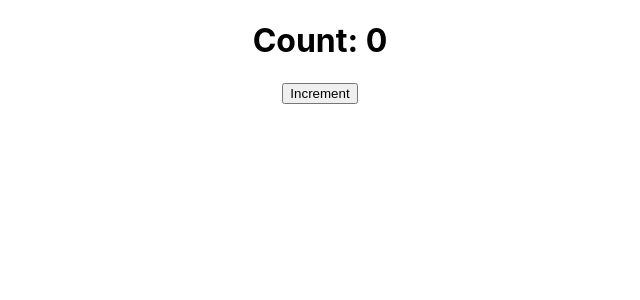
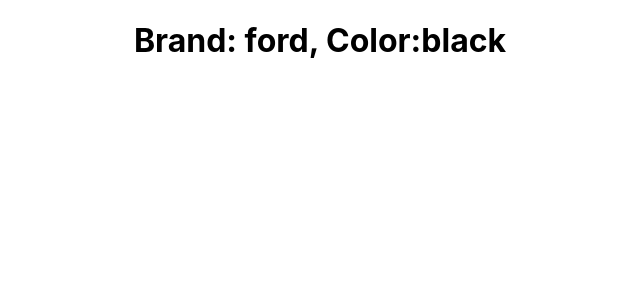
Before and after one commit to safiultarek143/React, a React (Create React App) app: page / in a window 1280 px wide. Shown: the top 300 px of the page, without its empty margins (320-960 px from the left). Built offline with nearby package versions, Linux system fonts and the light colour scheme.

Commit message:
props destruction

```diff
--- a/src/App.js
+++ b/src/App.js
@@ -5,6 +5,7 @@
 import Navbar from './components/Navbar';
 import Subscribe from './components/Subscribe';
 import Counter from './components/Counter';
+import CarOne from './components/CarOne';
 function App() {
   return (
     <div className="App">
@@ -13,7 +14,8 @@
       <Functions name= "jack" age="30" /> */}
       {/* <Subscribe /> */}
       {/* <Welcome /> */}
-      <Counter />
+      {/* <Counter /> */}
+      <CarOne brand ="ford" color="black" />
     </div>
   );
 }
--- /dev/null
+++ b/src/components/CarOne.js
@@ -0,0 +1,11 @@
+import React from 'react'
+
+const CarOne = (props) => {
+    return (
+        <div>
+           <h1>Brand: {props.brand}, Color:{ props.color}</h1>
+        </div>
+    )
+}
+
+export default CarOne
--- a/src/components/Counter.js
+++ b/src/components/Counter.js
@@ -14,9 +14,11 @@
         this.setState(
             {
                 count : this.state.count + 1
-            }
+            },() =>(
+                console.log(this.state.count)
+            )
         )
-        console.log(this.state.count)
+
     }
 
     render() {
```
